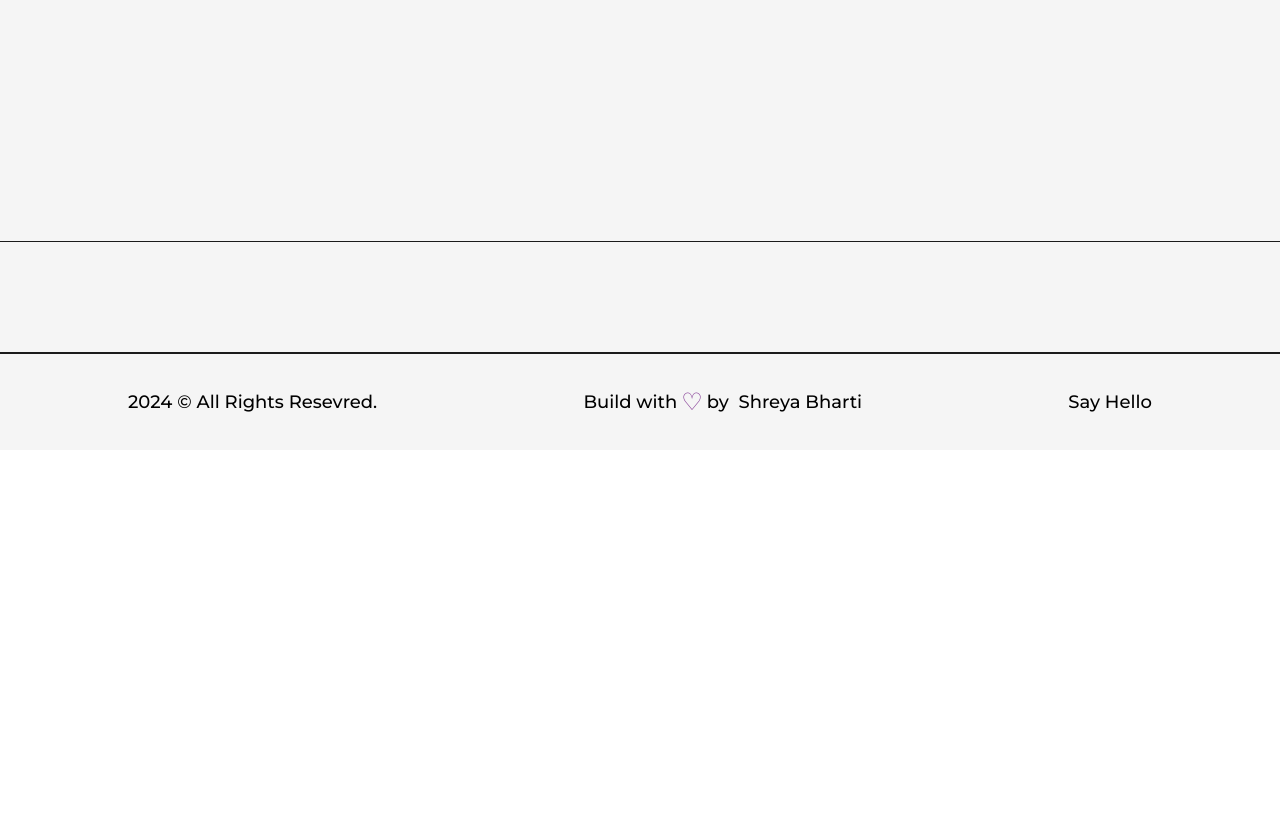
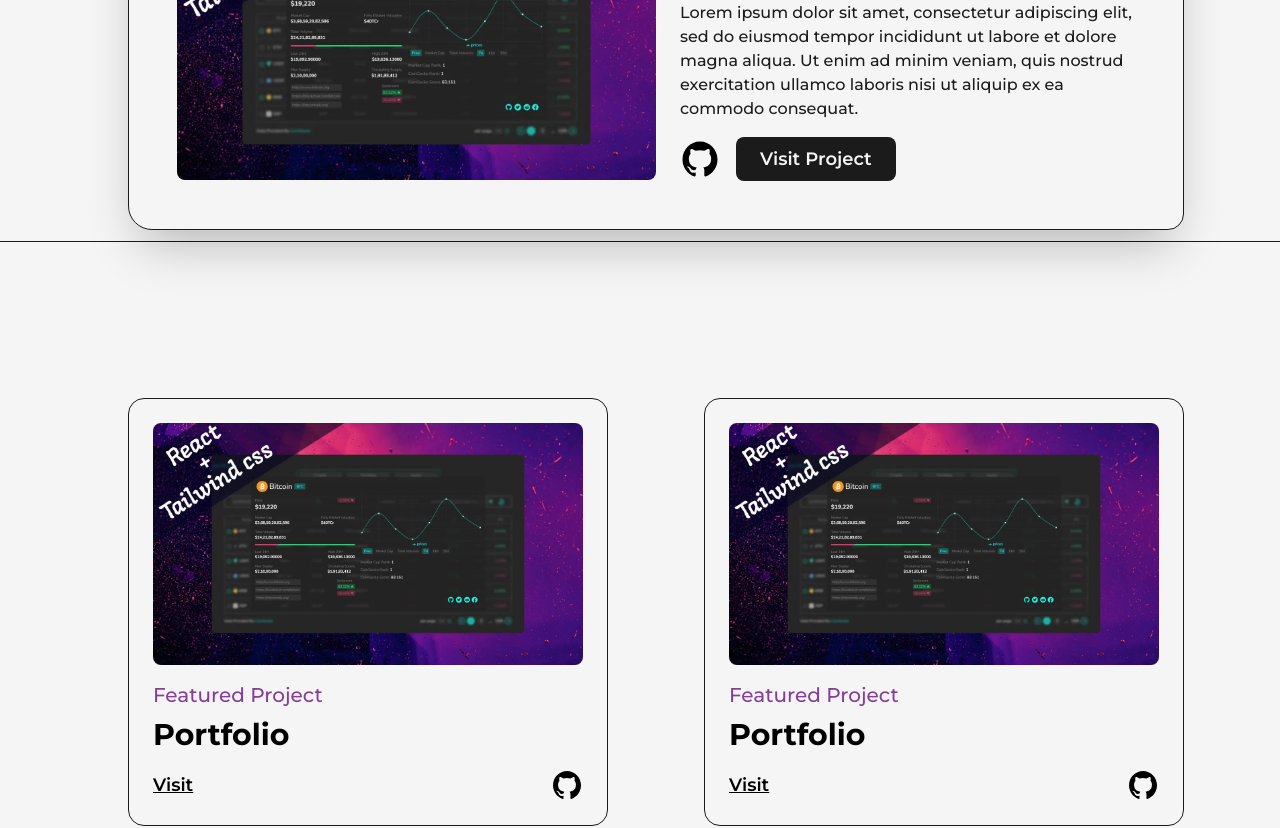
Before and after one commit to ayerhssb/portfolio-next, a Next.js app: page /projects in a window 1280 px wide. Before the commit this address had no page. Shown: the part 560-1388 px from the top of the page. Before the commit the page ends 1010 px from the top, so only its background shows below. Built offline with nearby package versions, Linux system fonts and the light colour scheme.

Commit message:
added projects section

```diff
--- /dev/null
+++ b/src/components/hooks/useThemeSwitcher.js
@@ -0,0 +1,52 @@
+import React, { useEffect, useState } from 'react'
+
+const useThemeSwitcher = () => {
+
+    const preferDarkQuery = "(prefer-color-scheme: dark)";
+    const [mode, setMode] = useState("");
+
+    useEffect(()=>{
+        const mediaQuery = window.matchMedia(preferDarkQuery);
+        const userPref = window.localStorage.getItem("theme");
+
+        const handleChange = () => {
+            if(userPref){
+                let check = userPref === "dark" ? "dark" : "light";
+                setMode(check);
+                if(check==="dark"){
+                    document.documentElement.classList.add("dark")
+                }else{
+                    document.documentElement.classList.remove("dark")
+                }
+            }
+            else{
+                let check = mediaQuery.matches ? "dark" : "light";
+                setMode(check);
+                if(check==="dark"){
+                    document.documentElement.classList.add("dark")
+                }else{
+                    document.documentElement.classList.remove("dark")
+                }
+            }
+        }
+
+        mediaQuery.addEventListener("change", handleChange)
+
+        return () => mediaQuery.removeEventListener("change", handleChange)
+    }, [])
+
+    useEffect(()=> {
+       if(mode === "dark"){
+        window.localStorage.setItem("theme", "dark");
+        document.documentElement.classList.add("dark")
+       }else{
+        window.localStorage.setItem("theme", "light");
+        document.documentElement.classList.remove("dark")
+       }
+    },[mode])
+
+
+  return [mode, setMode]
+}
+
+export default useThemeSwitcher
--- /dev/null
+++ b/src/pages/projects.js
@@ -0,0 +1,117 @@
+import React from 'react'
+import Head from 'next/head'
+import AnimatedText from "../components/AnimatedText";
+import Layout from "../components/Layout";
+import Link from 'next/link';
+import { GithubIcon } from '@/components/Icons';
+// import profilePic from "../../public/images/profile/shreyaprofilepic.png";
+import projectpic from "../../public/images/projects/crypto-screener-cover-image.jpg";
+import Image from 'next/image';
+
+
+
+const FeaturedProject = ({type, title, summary, img, link, github,}) => {
+        return(
+            <article className='w-full flex items-center justify-between rounded-3xl border border-solid border-dark bg-light shadow-2xl p-12 my-10 relative rounded-br-2xl'>
+            <div className="absolute top-0 -right-3 -z-10 w-[101%] h-[103%] rounded-[2rem] bg-dark rounded-br-3xl"/>
+                <Link href={link} target="_blank" className='w-1/2 cursor-pointer overflow-hidden rounded-lg'>
+                    <Image src={img} alt= {title} className="w-full h-auto"/>
+                </Link>
+
+                <div className='w-1/2 flex flex-col items-start justify-between pl-6'>
+                    <span className='text-primary font-medium text-xl'>{type}</span>
+                    <Link href={link} target= "_blank" className='hover:underline underline-offset-2'>
+                        <h2 className='my-2 w-full text-left text-4xl font-bold'>{title}</h2>
+                    </Link>
+                    <p className='my-2 font-medium text-dark'>{summary}</p>
+                    <div className='mt-2 flex items-center'>
+                    <Link href={github} target= "_blank" className='w-10'>
+                        <GithubIcon />
+                    </Link>
+                    <Link href={link} target= "_blank" className='ml-4 rounded-lg bg-dark text-light p-2 px-6 text-lg font-semibold'>
+                        Visit Project
+                    </Link>
+                    </div>
+                </div>
+            </article>
+        )
+}
+
+
+const Project = ({type, title, img, link, github}) => {
+    return(
+        <article className='w-full flex flex-col items-center justify-center rounded-2xl border border-solid border-dark bg-light p-6 relative'>
+            <Link href={link} target="_blank" className='w-full cursor-pointer overflow-hidden rounded-lg'>
+                    <Image src={img} alt= {title} className="w-full h-auto"/>
+                </Link>
+
+                <div className='w-full flex flex-col items-start justify-between mt-4'>
+                    <span className='text-primary font-medium text-xl'>{type}</span>
+                    <Link href={link} target= "_blank" className='hover:underline underline-offset-2'>
+                        <h2 className='my-2 w-full text-left text-3xl font-bold'>{title}</h2>
+                    </Link>
+
+                    <div className='w-full mt-2 flex items-center justify-between'>
+                    <Link href={link} target= "_blank" className='underline text-lg font-semibold'>
+                        Visit
+                    </Link>
+                    <Link href={github} target= "_blank" className='w-8'>
+                        <GithubIcon />
+                    </Link>
+
+                    </div>
+                </div>
+        </article>
+    )
+}
+
+
+
+const projects = () => {
+  return (
+    <>
+      <Head>
+        <title>PROJECTS</title>
+        <meta name="description" content="any description"></meta>
+      </Head>
+      <main>
+        <Layout>
+            <AnimatedText text="My Projects! " className='mb-16'/>
+
+            <div className='grid grid-cols-12 gap-24 gap-y-32'>
+                <div className='col-span-12'>
+                    <FeaturedProject
+                        title="Portfolio"
+                        img={projectpic}
+                        summary="Lorem ipsum dolor sit amet, consectetur adipiscing elit, sed do eiusmod tempor incididunt ut labore et dolore magna aliqua. Ut enim ad minim veniam, quis nostrud exercitation ullamco laboris nisi ut aliquip ex ea commodo consequat."
+                        link="/"
+                        type="Featured Project"
+                        github="/"
+                    />
+                </div>
+                <div className='col-span-6'>
+                <Project
+                        title="Portfolio"
+                        img={projectpic}
+                        link="/"
+                        type="Featured Project"
+                        github="/"
+                    />
+                </div>
+                <div className='col-span-6'>
+                <Project
+                        title="Portfolio"
+                        img={projectpic}
+                        link="/"
+                        type="Featured Project"
+                        github="/"
+                    />
+                </div>
+            </div>
+        </Layout>
+      </main>
+    </>
+  )
+}
+
+export default projects
```
